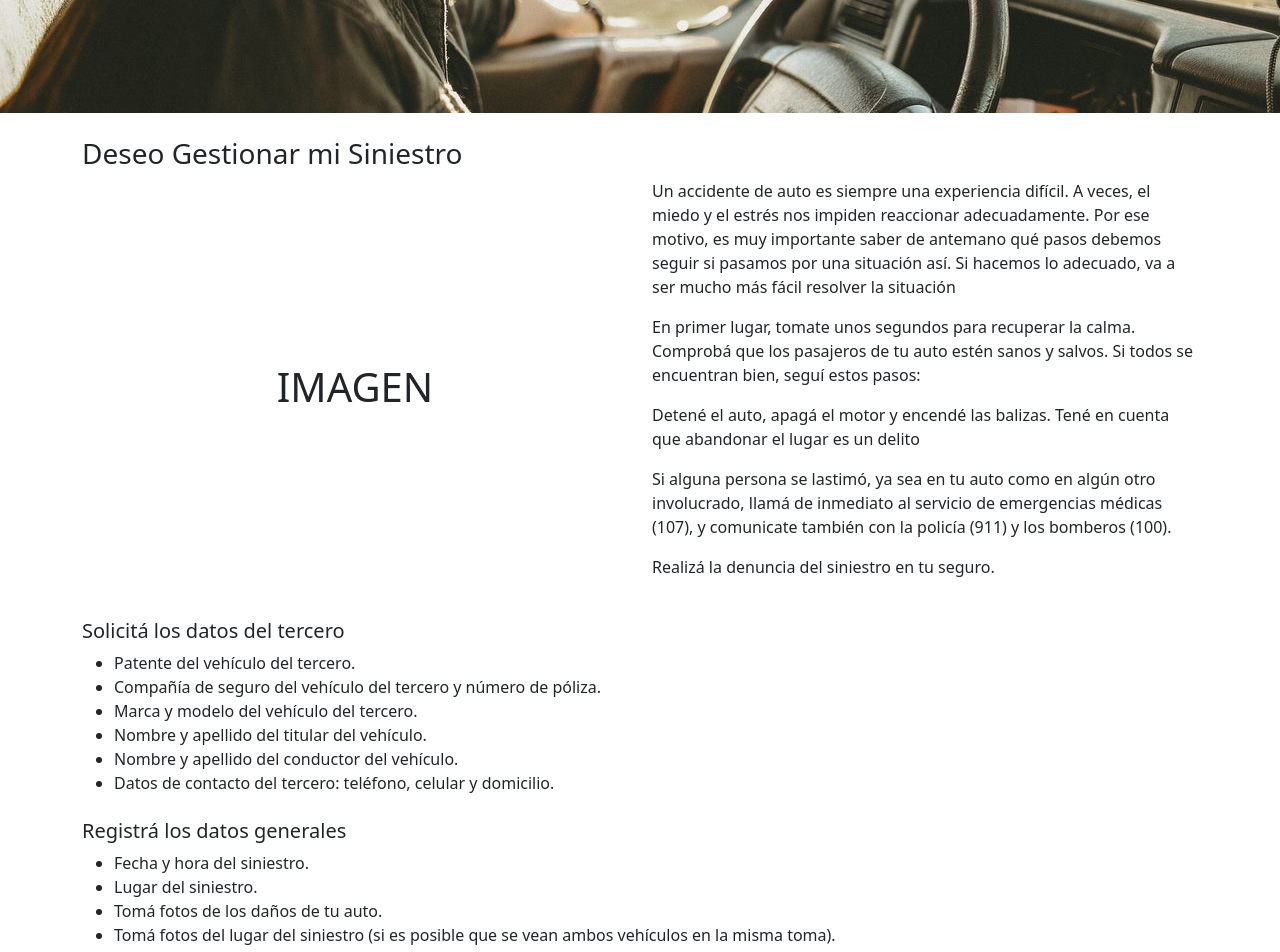
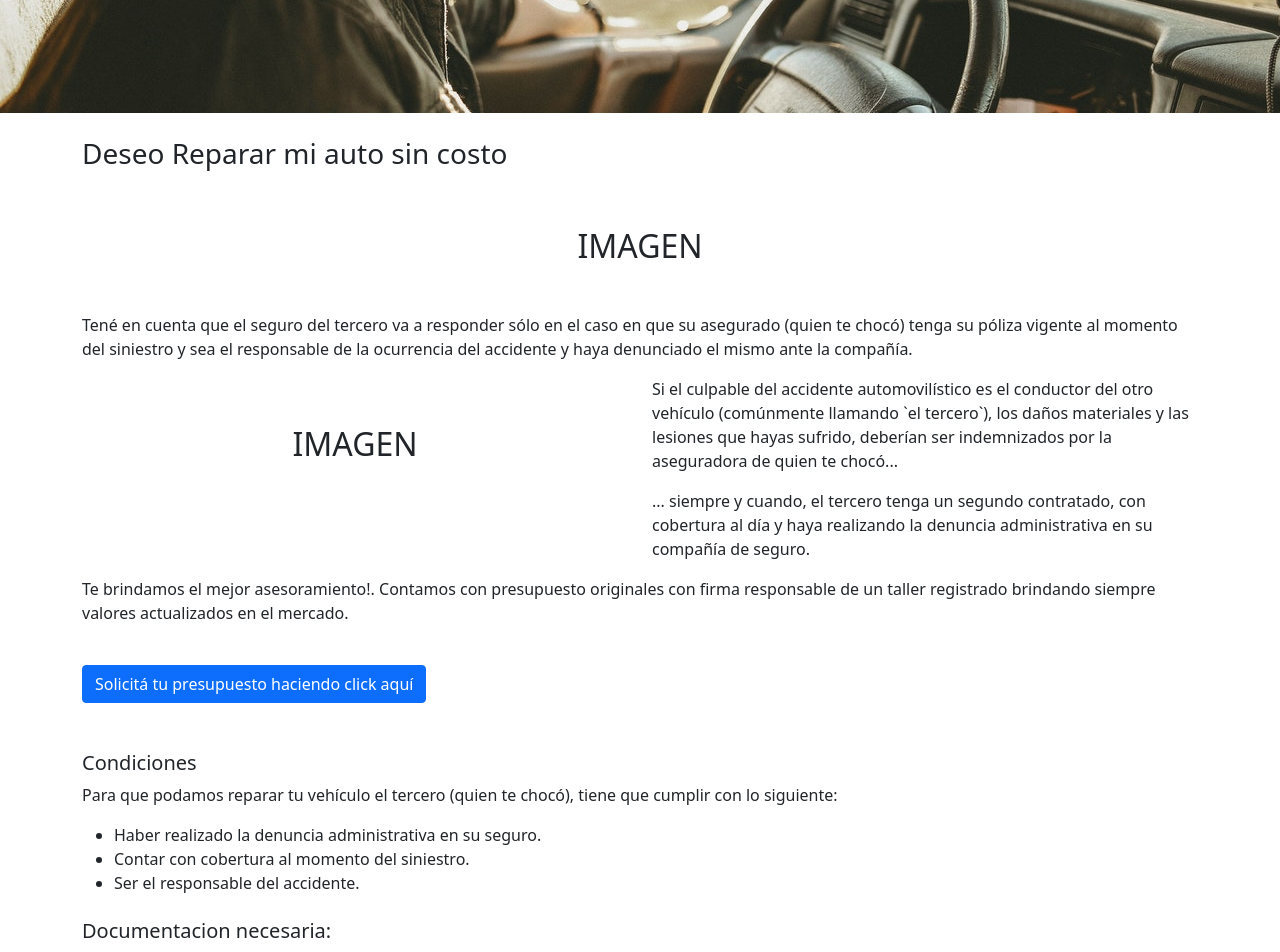
Before and after one commit to Nidev-lab/perito-siniestros, a React (Create React App) app: page / in a window 1280 px wide. Shown: the part 600-1552 px from the top of the page. Built offline with nearby package versions, Linux system fonts and the light colour scheme.

Commit message:
add router to ManageSinister

```diff
--- a/package.json
+++ b/package.json
@@ -9,7 +9,7 @@
     "eslint-config-airbnb": "^19.0.4",
     "react": "^17.0.2",
     "react-dom": "^17.0.2",
-    "react-router-dom": "6",
+    "react-router-dom": "^6.2.2",
     "react-scripts": "5.0.0",
     "sass": "^1.49.7",
     "web-vitals": "^2.1.4"
--- a/src/App.js
+++ b/src/App.js
@@ -1,11 +1,15 @@
-import { Route, Routes } from 'react-router-dom';
+import { BrowserRouter, Routes, Route } from 'react-router-dom';
+import { ManageSinister } from './components/ManageSinister';
 import { Home } from './pages/Home';
 
 const App = () => {
   return (
-    <Routes>
-      <Route path="/" element={<Home />} />
-    </Routes>
+    <BrowserRouter>
+      <Routes>
+        <Route index element={<Home />} />
+        <Route path='/siniestro' element={<ManageSinister />} />
+      </Routes>
+    </BrowserRouter>
   );
 };
 
--- a/src/components/ManageSinister/ManageSinister.js
+++ b/src/components/ManageSinister/ManageSinister.js
@@ -1,55 +1,77 @@
 import React from 'react';
+import { Navbar } from '../Navbar';
 
 const ManageSinister = () => {
   return (
-    <div className='pt-4 container' id="siniestro">
-      <div className='d-flex justify-content-between row'>
-        <h3>Deseo Gestionar mi Siniestro </h3>
-        <div className='col-xl-6 d-flex align-items-center justify-content-center'>
-          <h1 className='my-5'>IMAGEN</h1>
+    <>
+    <Navbar />
+    <div align='center' id="siniestro">
+      <form className="col-10 m-4 row g-3 needs-validation" noValidate>
+        <div className="col-md-4">
+          <label htmlFor="validationCustom01" className="form-label">First name</label>
+          <input type="text" className="form-control" id="validationCustom01" value="Mark" bienrequired />
+          <div className="valid-feedback">
+            Looks good!
+          </div>
         </div>
-        <section className='col-xl-6'>
-          <p>Un accidente de auto es siempre una experiencia difícil.
-           A veces, el miedo y el estrés nos impiden reaccionar adecuadamente.
-           Por ese motivo, es muy importante saber de antemano qué pasos debemos seguir si pasamos
-           por una situación así. Si hacemos lo adecuado, va a ser mucho más fácil resolver
-           la situación</p>
-          <p>En primer lugar, tomate unos segundos para recuperar la calma.
-           Comprobá que los pasajeros de tu auto estén sanos y salvos.
-           Si todos se encuentran bien, seguí estos pasos:</p>
-          <p>Detené el auto, apagá el motor y encendé las balizas.
-           Tené en cuenta que abandonar el lugar es un delito</p>
-          <p>Si alguna persona se lastimó, ya sea en tu auto como en algún otro involucrado,
-            llamá de inmediato al servicio de emergencias médicas (107),
-            y comunicate también con la policía (911) y los bomberos (100).</p>
-          <p>Realizá la denuncia del siniestro en tu seguro.</p>
-        </section>
-      </div>
-      <section className='mt-4'>
-        <h5 className='col-xl-6'>Solicitá los datos del tercero</h5>
-        <ul>
-          <li>Patente del vehículo del tercero.</li>
-          <li>Compañía de seguro del vehículo del tercero y número de póliza.</li>
-          <li>Marca y modelo del vehículo del tercero.</li>
-          <li>Nombre y apellido del titular del vehículo.</li>
-          <li>Nombre y apellido del conductor del vehículo.</li>
-          <li>Datos de contacto del tercero: teléfono, celular y domicilio.</li>
-        </ul>
-      </section>
-      <section className='my-4'>
-        <h5 className='col-xl-6'>Registrá los datos generales</h5>
-        <ul>
-          <li>Fecha y hora del siniestro.</li>
-          <li>Lugar del siniestro.</li>
-          <li>Tomá fotos de los daños de tu auto.</li>
-          <li>Tomá fotos del lugar del siniestro
-          (si es posible que se vean ambos vehículos en la misma toma).</li>
-        </ul>
-        <div className='col-12 col-md-6 my-5'>
-          <button className='btn btn-success w-100' type="button">Solicitar asesoramiento</button>
+        <div className="col-md-4">
+          <label htmlFor="validationCustom02" className="form-label">Last name</label>
+          <input type="text" className="form-control" id="validationCustom02" value="Otto" required />
+          <div className="valid-feedback">
+            Looks good!
+          </div>
         </div>
-      </section>
+        <div className="col-md-4">
+          <label htmlFor="validationCustomUsername" className="form-label">Username</label>
+          <div className="input-group has-validation">
+            <span className="input-group-text" id="inputGroupPrepend">@</span>
+            <input type="text" className="form-control" id="validationCustomUsername" aria-describedby="inputGroupPrepend" required />
+            <div className="invalid-feedback">
+              Please choose a username.
+            </div>
+          </div>
+        </div>
+        <div className="col-md-6">
+          <label htmlFor="validationCustom03" className="form-label">City</label>
+          <input type="text" className="form-control" id="validationCustom03" required />
+          <div className="invalid-feedback">
+            Please provide a valid city.
+          </div>
+        </div>
+        <div className="col-md-3">
+          <label htmlFor="validationCustom04" className="form-label">State</label>
+          <select className="form-select" id="validationCustom04" required>
+            <option selected disabled value="">Choose...</option>
+            <option>...</option>
+          </select>
+          <div className="invalid-feedback">
+            Please select a valid state.
+          </div>
+        </div>
+        <div className="col-md-3">
+          <label htmlFor="validationCustom05" className="form-label">Zip</label>
+          <input type="text" className="form-control" id="validationCustom05" required />
+          <div className="invalid-feedback">
+            Please provide a valid zip.
+          </div>
+        </div>
+        <div className="col-12">
+          <div className="form-check">
+            <input className="form-check-input" type="checkbox" value="" id="invalidCheck" required />
+            <label className="form-check-label" htmlFor="invalidCheck">
+              Agree to terms and conditions
+            </label>
+            <div className="invalid-feedback">
+              You must agree before submitting.
+            </div>
+          </div>
+        </div>
+        <div className="col-12">
+          <button className="btn btn-primary" type="submit">Submit form</button>
+        </div>
+      </form>
     </div>
+    </>
   );
 };
 
--- a/src/components/Navbar/Navbar.js
+++ b/src/components/Navbar/Navbar.js
@@ -1,4 +1,5 @@
 import React from 'react';
+import { Link } from 'react-router-dom';
 
 const Navbar = () => {
   return (
@@ -13,8 +14,12 @@ const Navbar = () => {
         <div className="d-flex flex-column me-auto mb-2 mb-lg-0">
           <span className="fw-light fst-italic text-decoration-underline p-2 text-center">¿Cuál es su deseo?</span>
           <ul className="navbar-nav">
-            <li className="nav-item p-2"><a className="nav-link text-center" aria-current="page" href="/#inicio">Inicio</a></li>
-            <li className="nav-item p-2"><a className="nav-link text-center" aria-current="page" href="/#siniestro">Gestionamos tu siniestro</a></li>
+            <li className="nav-item p-2">
+              <Link className="nav-link text-center" aria-current="page" to="/">Inicio</Link>
+            </li>
+            <li className="nav-item p-2">
+              <Link className="nav-link text-center" to="/siniestro">Deseo gestionar mi siniestro</Link>
+            </li>
             <li className="nav-item p-2"><a className="nav-link text-center" aria-current="page" href="/#reparacion">Reparación sin costo</a></li>
             <li className="nav-item p-2"><a className="nav-link text-center" aria-current="page" href="/#contacto">Contacto</a></li>
           </ul>
--- a/src/index.js
+++ b/src/index.js
@@ -1,14 +1,11 @@
 import React from 'react';
 import ReactDOM from 'react-dom';
-import { BrowserRouter } from 'react-router-dom';
 import App from './App';
 import reportWebVitals from './reportWebVitals';
 
 ReactDOM.render(
   <React.StrictMode>
-    <BrowserRouter>
-      <App />
-    </BrowserRouter>,
+    <App />
   </React.StrictMode>,
   document.getElementById('root'),
 );
--- a/src/pages/Home/Home.js
+++ b/src/pages/Home/Home.js
@@ -1,6 +1,5 @@
 import { Navbar } from '../../components/Navbar';
 import { Carousel } from '../../components/Carousel';
-import { ManageSinister } from '../../components/ManageSinister';
 import { FreeRepair } from '../../components/FreeRepair';
 import { Contact } from '../../components/Contact';
 import { Footer } from '../../components/Footer';
@@ -10,7 +9,6 @@ const Home = () => {
     <>
       <Navbar />
       <Carousel />
-      <ManageSinister />
       <FreeRepair />
       <Contact />
       <Footer />
```
Also changed, not shown: 1 other file (tests, documents, lock files or other folders).
